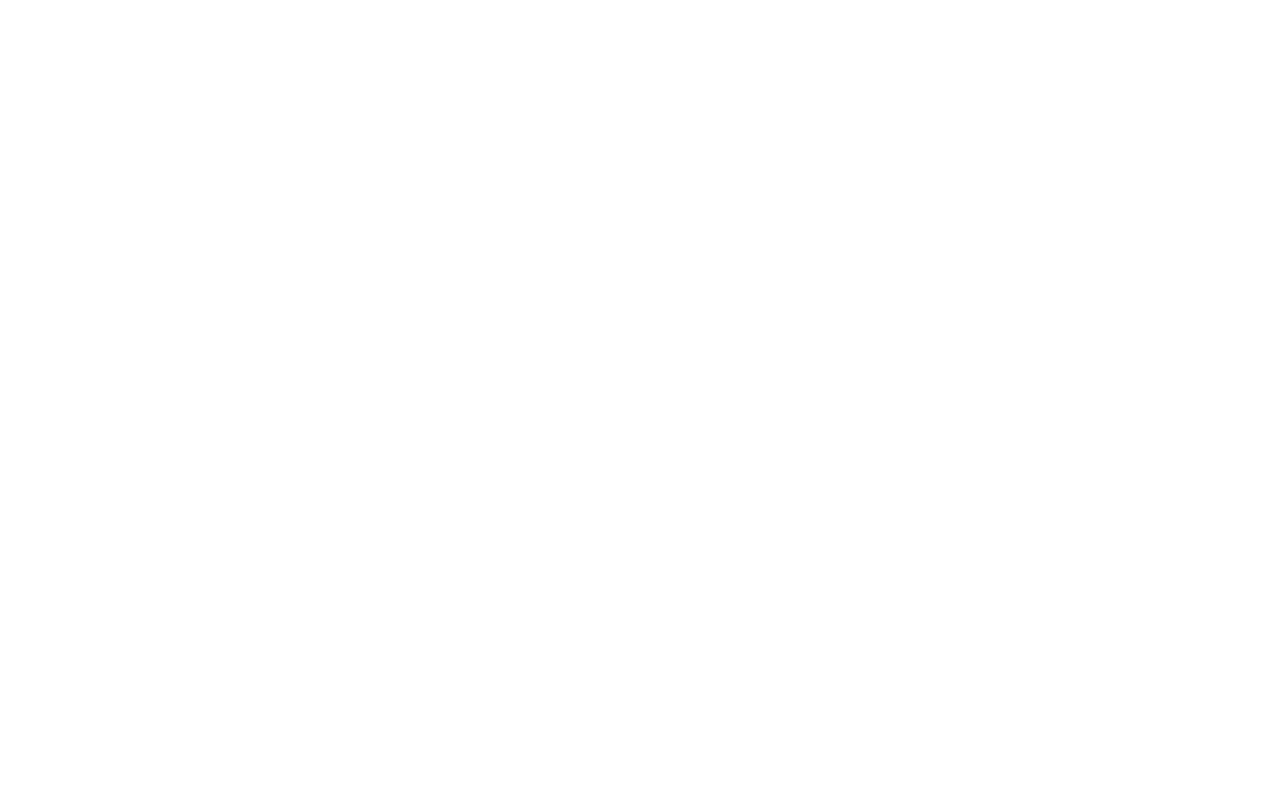
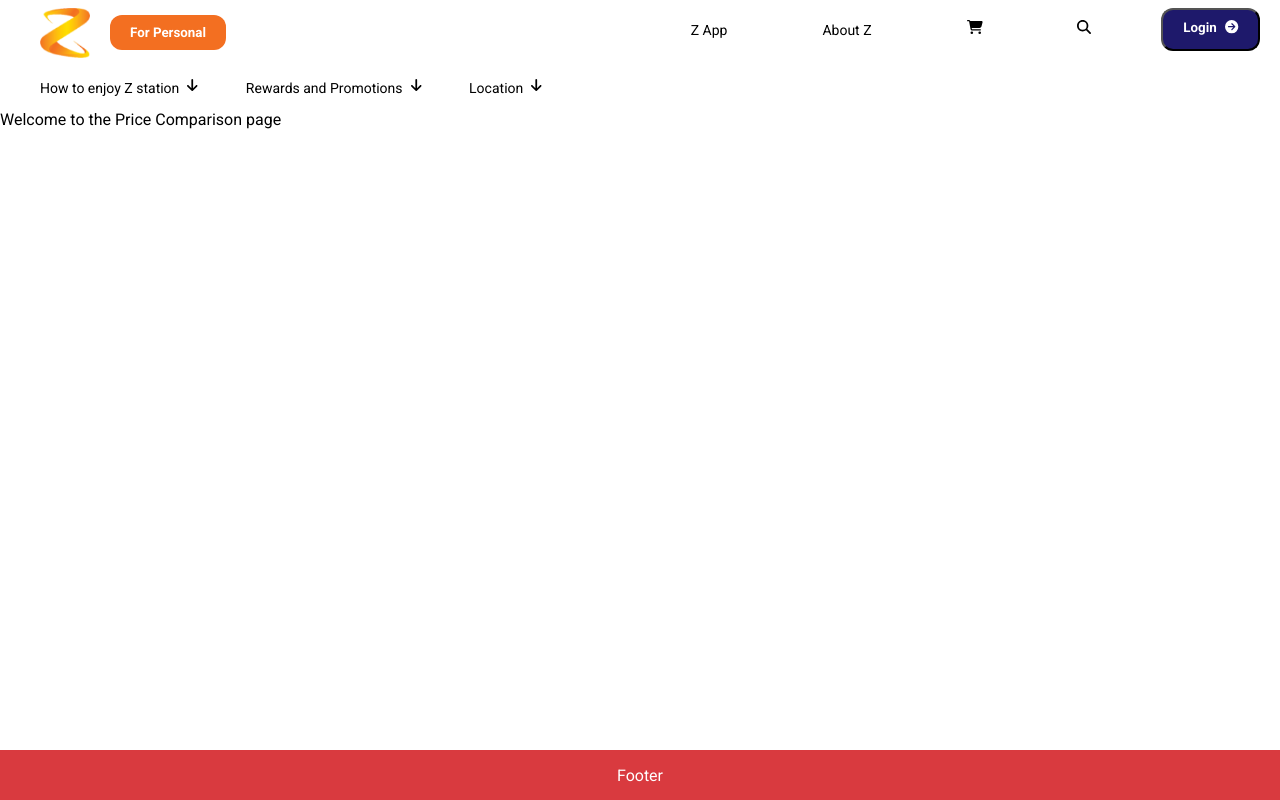
Before and after one commit to MaryanneG3/mission-5, a React (Vite) app in the folder z-fuel-frontend/: page /price-comparison in a window 1280 px wide. Before the commit this address had no page. Built offline with nearby package versions, Linux system fonts and the light colour scheme.

Commit message:
upated the navbar links drop down menu options

```diff
--- a/z-fuel-frontend/src/App.jsx
+++ b/z-fuel-frontend/src/App.jsx
@@ -2,12 +2,21 @@ import { Routes, Route } from "react-router-dom";
 import "./App.css";
 import Homepage from "./pages/Homepage/Homepage";
 import FindFuelStation from "./pages/FindFuelStation/FindFuelStation";
+import OrderOnlineLandingPage from "./pages/OrderOnline/OrderOnlineLandingPage";
+import PriceComparison from "./pages/PriceComparison/PriceComparison";
+import ShareTank from "./pages/ShareTank/ShareTank";
 
 function App() {
   return (
     <Routes>
       <Route path="/" element={<Homepage />} />
       <Route path="/find-a-station" element={<FindFuelStation />} />
+      <Route
+        path="/order-online-landing-page"
+        element={<OrderOnlineLandingPage />}
+      />
+      <Route path="/price-comparison" element={<PriceComparison />} />
+      <Route path="/share-tank" element={<ShareTank />} />
     </Routes>
   );
 }
--- a/z-fuel-frontend/src/components/navbarNavlinks/NavbarNavlinks.jsx
+++ b/z-fuel-frontend/src/components/navbarNavlinks/NavbarNavlinks.jsx
@@ -35,18 +35,10 @@ function NavbarNavlinks({ variant }) {
           toggleMenu={toggleMenu}
           links={[
             {
-              to: "#antiques-and-collectables-page",
-              label: "Antiques and Collectables",
+              to: "/order-online-landing-page",
+              label: "Order online",
             },
-            { to: "#art-page", label: "Art" },
-            { to: "#baby-gear-page", label: "Baby gear" },
-            { to: "#books", label: "Books" },
-            { to: "#bilding-and-renovation", label: "Building and Renovation" },
-            {
-              to: "#biz-farm-and-industry",
-              label: "Business, Farming and Industry",
-            },
-            { to: "#clothing-and-fashion-page", label: "Clothing and Fashion" },
+            { to: "/share-tank", label: "Share Tank" },
           ]}
         />
 
@@ -58,18 +50,12 @@ function NavbarNavlinks({ variant }) {
           toggleMenu={toggleMenu}
           links={[
             {
-              to: "#antiques-and-collectables-page",
-              label: "Antiques and Collectables",
+              to: "/pumped",
+              label: "Pumped",
             },
-            { to: "#art-page", label: "Art" },
-            { to: "#baby-gear-page", label: "Baby gear" },
-            { to: "#books", label: "Books" },
-            { to: "#bilding-and-renovation", label: "Building and Renovation" },
-            {
-              to: "#biz-farm-and-industry",
-              label: "Business, Farming and Industry",
-            },
-            { to: "#clothing-and-fashion-page", label: "Clothing and Fashion" },
+            { to: "/airpoints", label: "Airpoints" },
+            { to: "/fuel-up", label: "Fuelup" },
+            { to: "/promos", label: "Promotions" },
           ]}
         />
 
@@ -81,18 +67,10 @@ function NavbarNavlinks({ variant }) {
           toggleMenu={toggleMenu}
           links={[
             {
-              to: "#antiques-and-collectables-page",
-              label: "Antiques and Collectables",
+              to: "/find-a-station",
+              label: "Find a Station",
             },
-            { to: "#art-page", label: "Art" },
-            { to: "#baby-gear-page", label: "Baby gear" },
-            { to: "#books", label: "Books" },
-            { to: "#bilding-and-renovation", label: "Building and Renovation" },
-            {
-              to: "#biz-farm-and-industry",
-              label: "Business, Farming and Industry",
-            },
-            { to: "#clothing-and-fashion-page", label: "Clothing and Fashion" },
+            { to: "/price-comparison", label: "Compare Prices" },
           ]}
         />
       </div>
--- a/z-fuel-frontend/src/pages/Homepage/Homepage.jsx
+++ b/z-fuel-frontend/src/pages/Homepage/Homepage.jsx
@@ -1,6 +1,7 @@
 import Titlebar from "../../common/titlebar/Titlebar";
 import BaseLayout from "../../layouts/baselayout/BaseLayout";
 import styles from "./Homepage.module.css";
+import { NavLink } from "react-router-dom";
 
 import homepageImage from "../../../public/images/homepage/Homepage-family-photo.png";
 
@@ -11,7 +12,7 @@ function Homepage() {
       serviceDescription:
         "Buy fuel and share with up to 5 friends and family with Sharetank",
       btnTitle: "Sharetank",
-      btnLink: "/sharetank",
+      btnLink: "/share-tank",
       imgSrc: "../../../public/images/homepage/share-tank.png",
     },
     {
@@ -26,7 +27,7 @@ function Homepage() {
       serviceDescription:
         "Order food and drinks via the app and pick up at the station ",
       btnTitle: "Order food",
-      btnLink: "/order-food-online",
+      btnLink: "/order-online-landing-page",
       imgSrc: "../../../public/images/homepage/order-online.png",
     },
   ];
@@ -68,7 +69,10 @@ function Homepage() {
               <div className={styles.serviceDetails}>
                 <h2>{service.serviceTitle}</h2>
                 <p>{service.serviceDescription}</p>
-                <button>{service.btnTitle}</button>
+
+                <NavLink to={service.btnLink} className={styles.serviceBtn}>
+                  {service.btnTitle}
+                </NavLink>
               </div>
             </div>
 
--- a/z-fuel-frontend/src/pages/Homepage/Homepage.module.css
+++ b/z-fuel-frontend/src/pages/Homepage/Homepage.module.css
@@ -68,7 +68,10 @@
   font-weight: 500;
 }
 
-.serviceDetails button {
+.serviceDetails .serviceBtn {
+  display: flex;
+  align-items: center;
+  justify-content: center;
   font-weight: 600;
   width: 160px;
   margin-top: 10px;
@@ -77,6 +80,7 @@
   border-radius: 20px;
   background-color: #f36f21;
   color: white;
+  text-decoration: none;
 }
 
 .serviceImageContainer {
```
